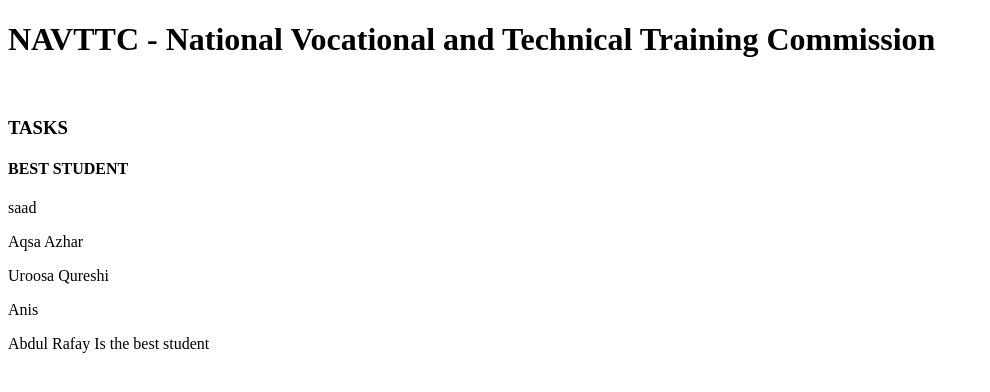
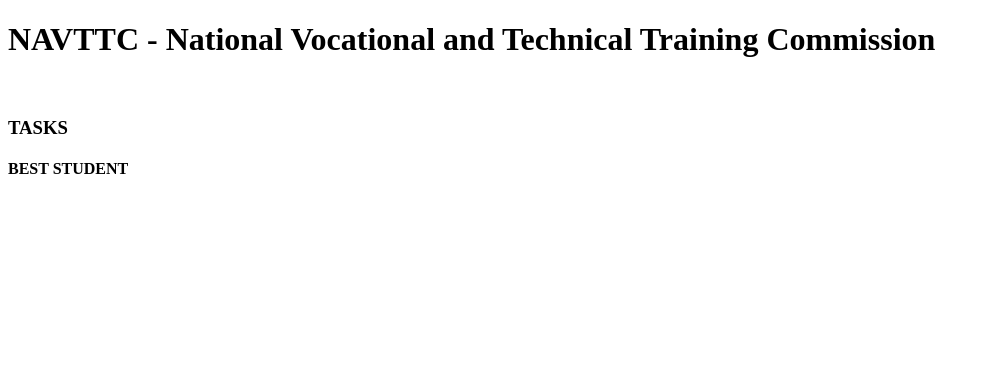
Before and after one commit to farhankarimcs/TASKS, a plain HTML site: page index.html in a window 1280 px wide. Shown: the whole page, without its empty margins (0-990 px from the left). Drawn offline with Linux system fonts and the light colour scheme.

Commit message:
Update index.html

```diff
--- a/index.html
+++ b/index.html
@@ -12,10 +12,5 @@
     <h3>TASKS</h3>
 
     <h4>BEST STUDENT</h4>
-    <p>saad</p>
-    <p>Aqsa Azhar</p>
-    <p>Uroosa Qureshi</p>
-    <p>Anis</p>
-    <p>Abdul Rafay Is the best student</p>
 </body>
 </html>
```
